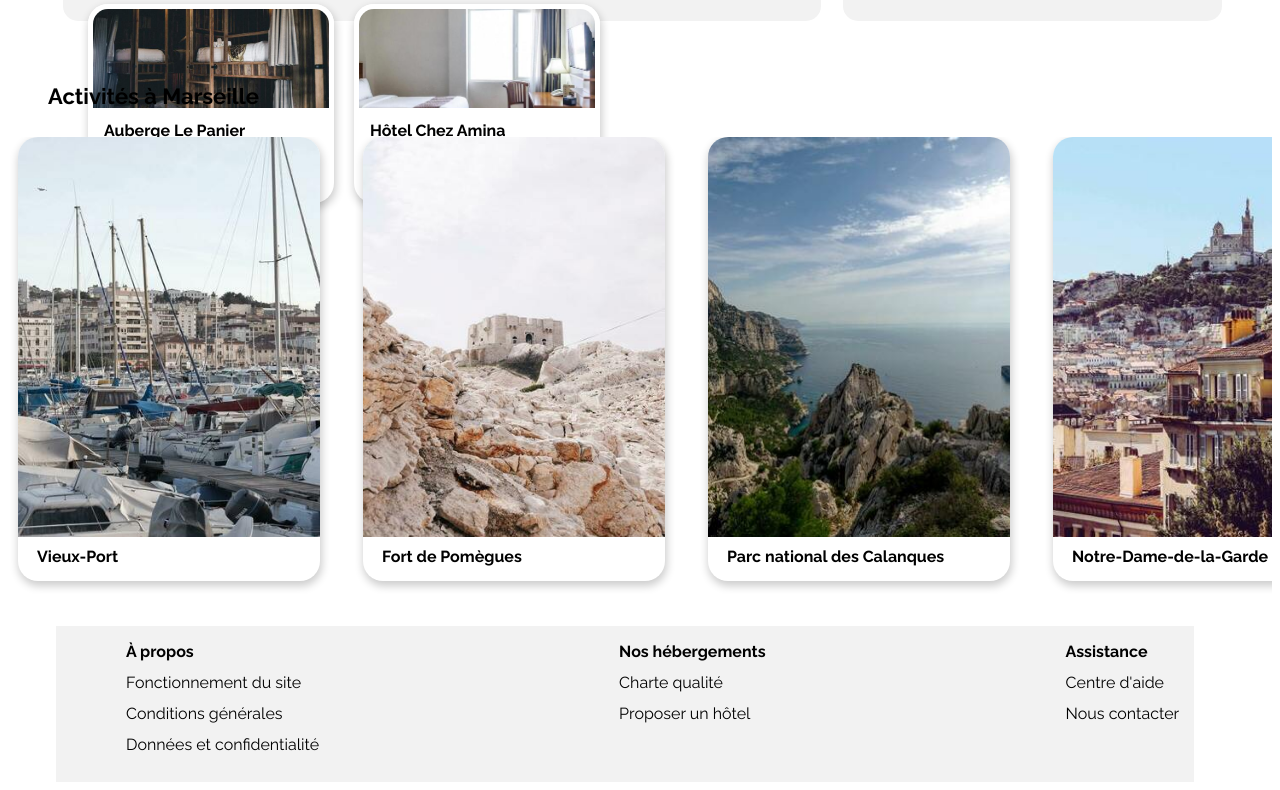
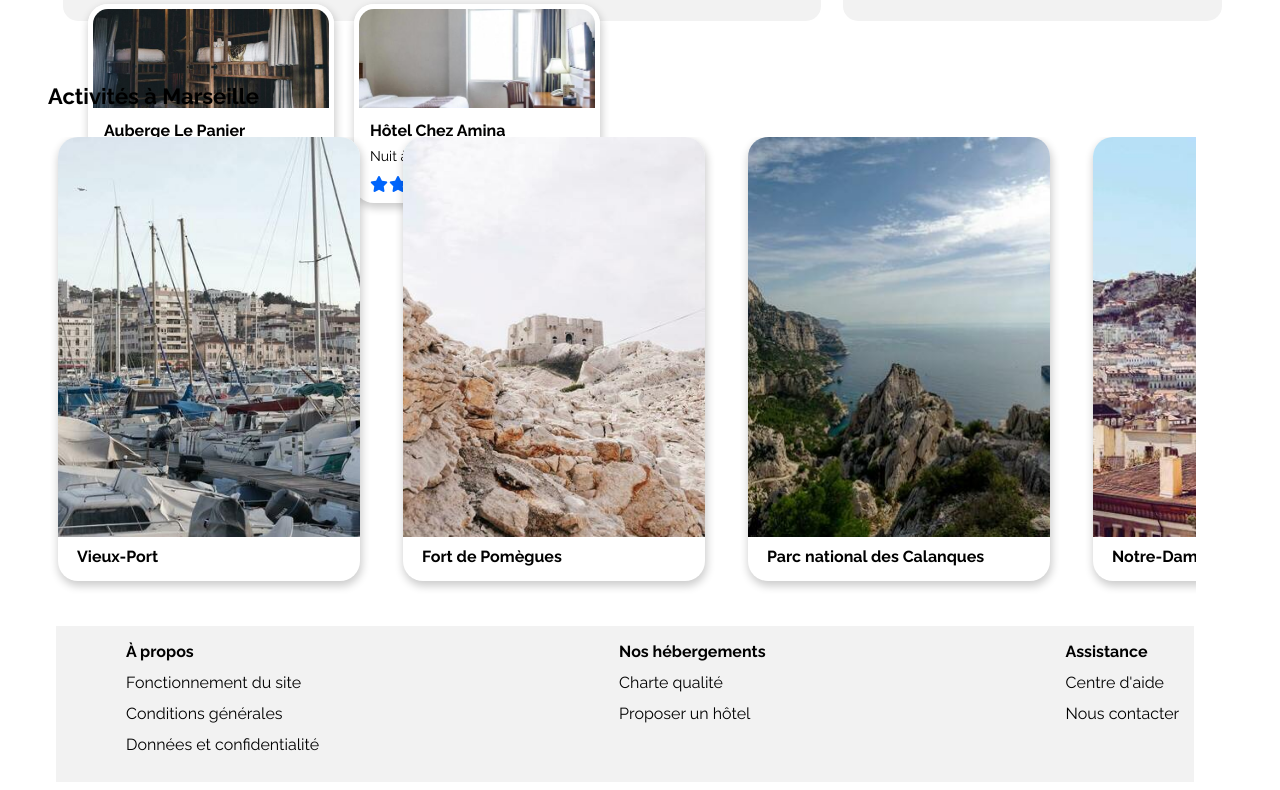
Before and after one commit to FlorentFoucaut/Projet2-Booki, a plain HTML site: page index.html in a window 1280 px wide. Shown: the part 1062-1852 px from the top of the page. Drawn offline with Linux system fonts and the light colour scheme.

Commit message:
pofinage fini

```diff
--- a/style.css
+++ b/style.css
@@ -433,8 +433,11 @@ border: 5px solid #FFFF;
 
   }
   .cards3 {
-    max-width:100%;
+    max-width:90%;
     margin-top: 108px;
+
+    position: relative;
+    left:40px;
     display: flex;
     flex-direction: row;
     gap: 43px;
```
